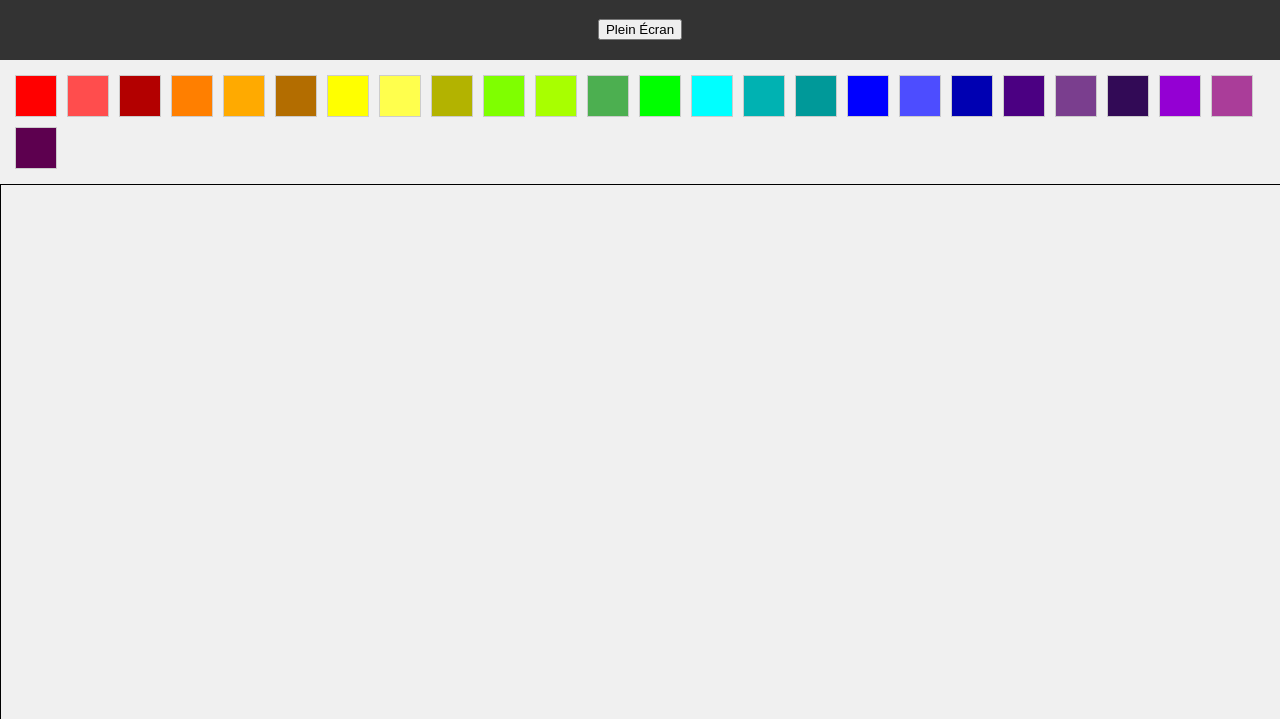
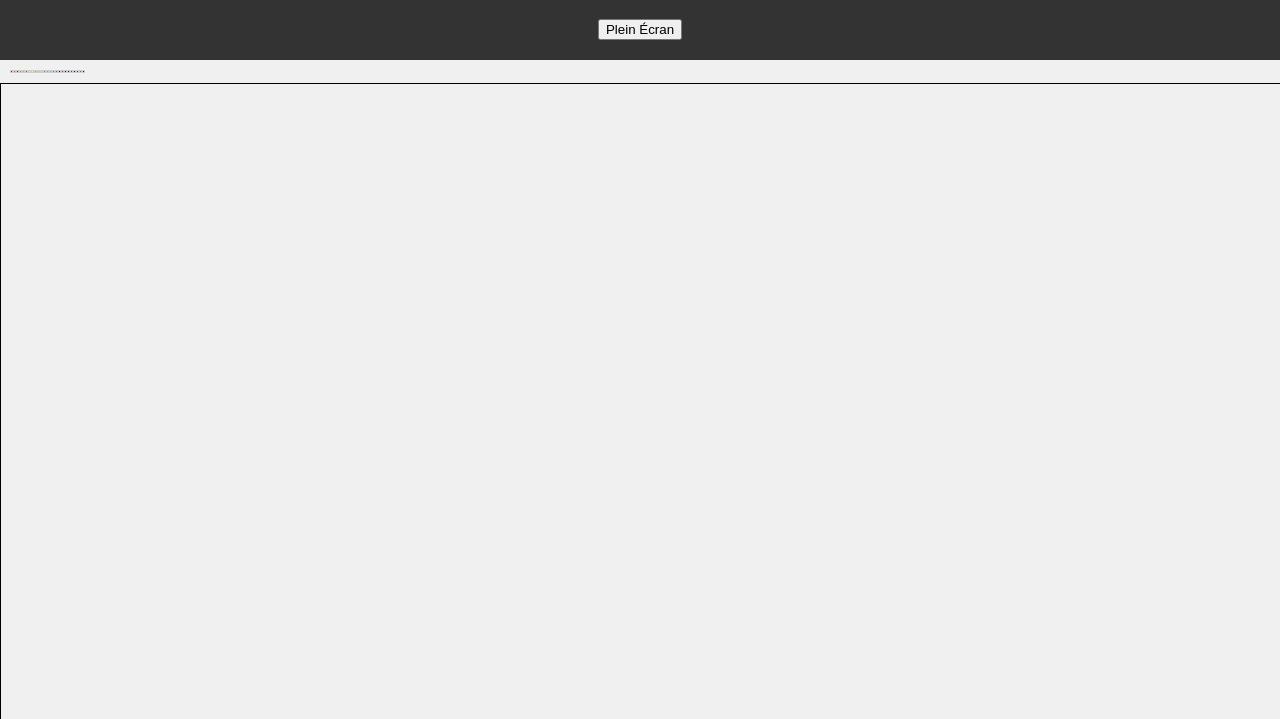
Before and after one commit to alendidoz/PixelWorld8K, a plain HTML site: page index.html in a window 1280 px wide. Shown: the part 81-800 px from the top of the page. Drawn offline with Linux system fonts and the light colour scheme.

Commit message:
Update styles.css

```diff
--- a/styles.css
+++ b/styles.css
@@ -19,9 +19,8 @@ header {
 }
 
 .color {
-    width: 40px; /* Largeur de chaque carré de couleur */
-    height: 40px; /* Hauteur de chaque carré de couleur */
-    margin: 5px; /* Espacement entre les couleurs */
+    width: 1px; /* Largeur de chaque carré de couleur */
+    height: 1px; /* Hauteur de chaque carré de couleur */
     border: 1px solid #ccc; /* Bordure pour les carrés de couleur */
     cursor: pointer; /* Changer le curseur pour indiquer que c'est cliquable */
 }
```
